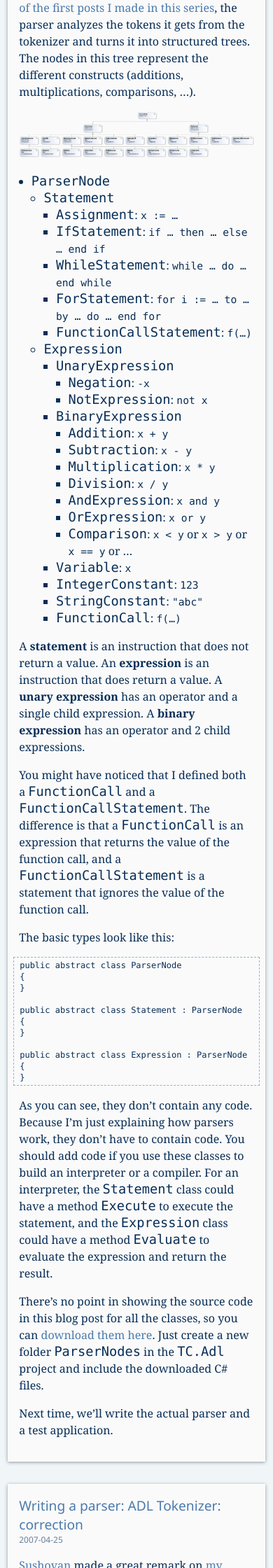
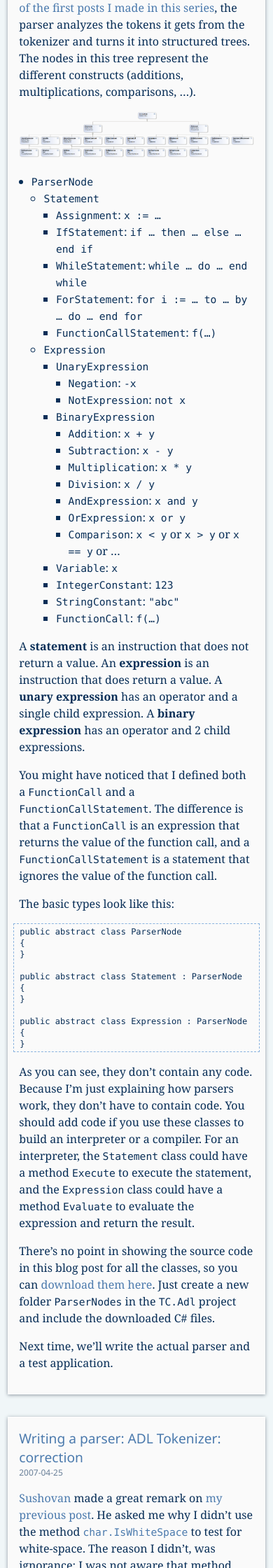
Before and after one commit to tommy-carlier/www.tcx.be, a Jekyll site: the page built from blog/index.html, in a window 390 px wide. Shown: the part 303-2543 px from the top of the page at 70% size. Built offline with Jekyll 4.4.1, drawn with Linux system fonts in a browser that asks for light colours; the list of posts is cut into pages by our own code.

Commit message:
Small tweaks to styling of <kbd> and <var>

```diff
--- a/assets/site.sass
+++ b/assets/site.sass
@@ -258,7 +258,7 @@
     padding: 0
     margin: 1em 0
 
-  code
+  code, kbd, var
     font-size: 11pt
 
   .byline
@@ -292,7 +292,7 @@
   article
     padding: 1em
 
-  code
+  code, kbd, var
     font-size: 11pt
 
   h1
```
